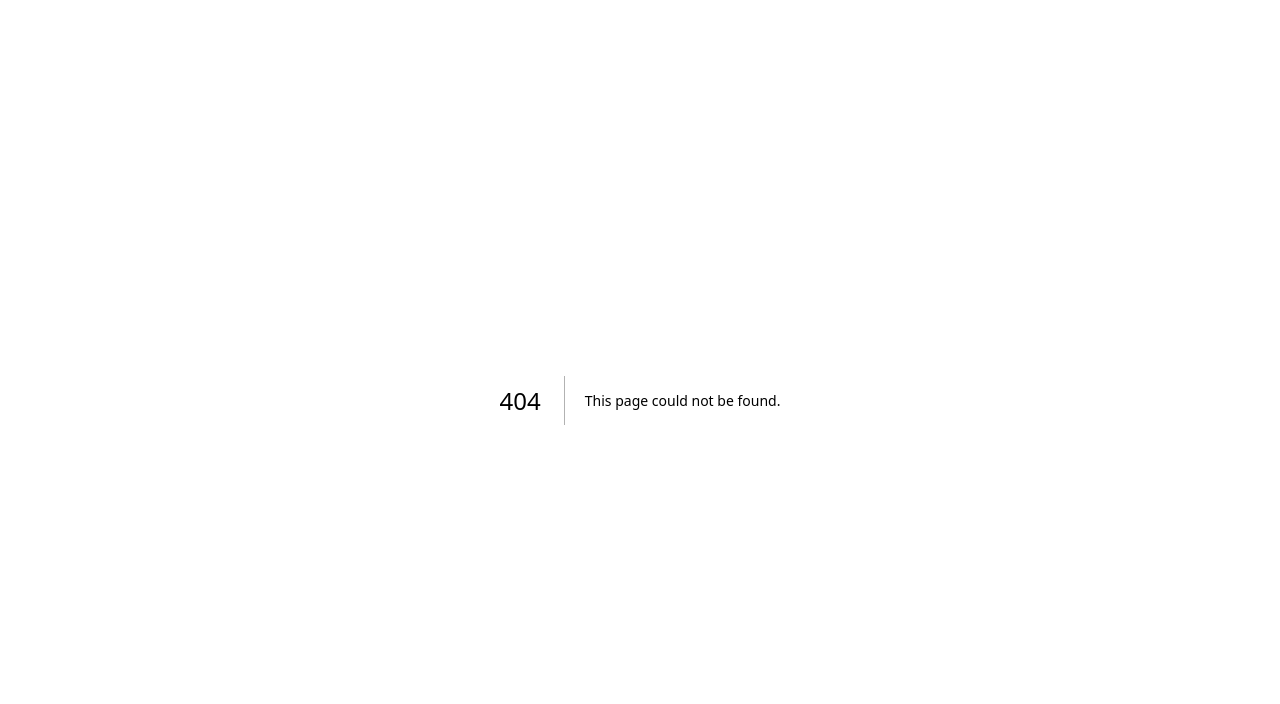
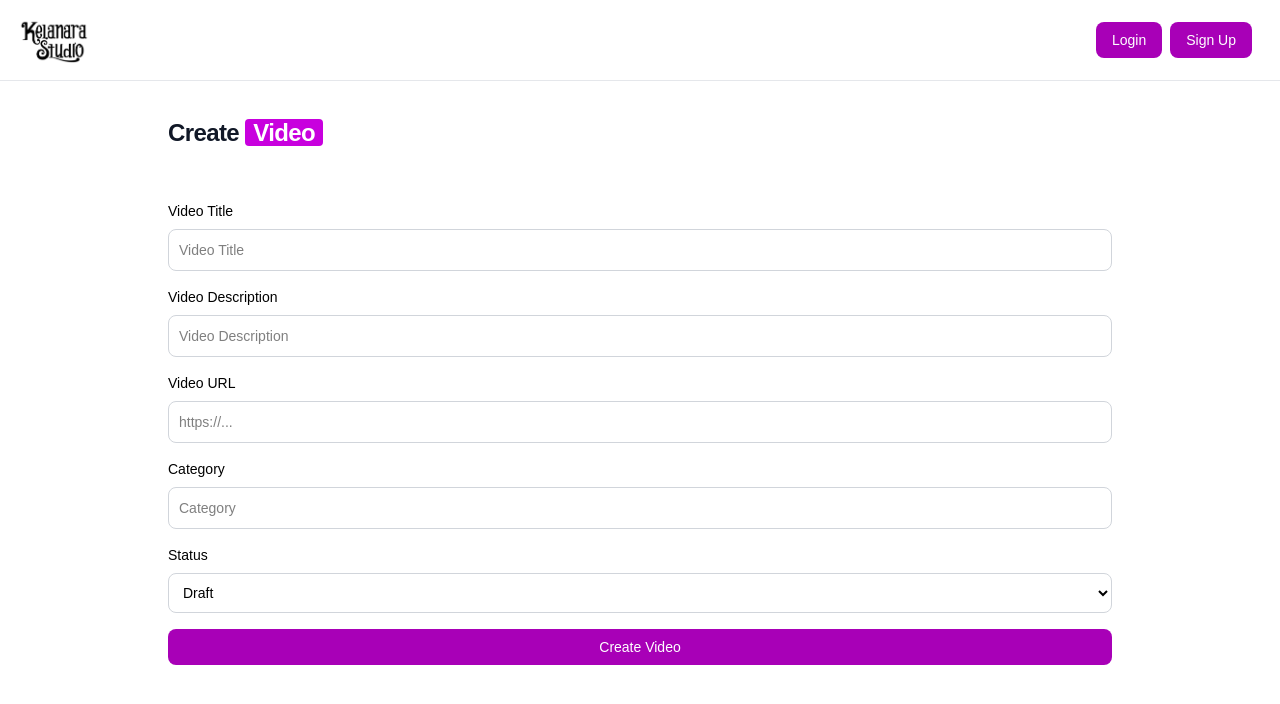
Before and after one commit to rakhanasjaya/kelanara-test, a Next.js app in the folder frontend/kelanara-test/: page /createVideo in a window 1280 px wide. Before the commit this address had no page. Shown: the top 704 px of the page. Built offline with nearby package versions, Linux system fonts and the light colour scheme.

Commit message:
feat: finish

```diff
--- /dev/null
+++ b/frontend/kelanara-test/components/inputSecond.js
@@ -0,0 +1,16 @@
+export default function InputSecondary({ label, className = "", ...props }) {
+    return (
+        <div className={`text-black ${className}`}>
+            <label
+                htmlFor={props.id}
+                className="block mb-2 text-sm font-medium text-black"
+            >
+                {label}
+            </label>
+            <input
+                {...props}
+                className="bg-transparent border border-gray-300 text-black text-sm rounded-lg focus:ring-blue-500 focus:border-blue-500 block w-full p-2.5"
+            />
+        </div>
+    );
+}
--- a/frontend/kelanara-test/components/navbar.js
+++ b/frontend/kelanara-test/components/navbar.js
@@ -6,16 +6,20 @@ import Button from "./button";
 
 export default function Navbar() {
     const [token, setToken] = useState(null);
+    const [role, setRole] = useState(null);
 
     useEffect(() => {
         setToken(localStorage.getItem("token"));
+        setRole(localStorage.getItem("role"));
     }, []);
 
     const handleLogout = () => {
         localStorage.removeItem("token");
+        localStorage.removeItem("role"); // Clear role if needed
         setToken(null);
         window.location.href = "/login"; // Redirect to login page after logout
     };
+
     return (
         <nav className="bg-white w-full z-20 top-0 left-0 border-b border-gray-200">
             <div className="max-w-screen-xl flex flex-wrap items-center justify-between mx-auto p-4">
@@ -45,6 +49,11 @@ export default function Navbar() {
                                 </Link>
                             </>
                         )}
+                        {role === "admin" && (
+                            <Link href="/adminDashboard">
+                                <Button>Admin Dashboard</Button>
+                            </Link>
+                        )}
                     </div>
 
                     <button
--- a/frontend/kelanara-test/src/app/adminDashboard/page.js
+++ b/frontend/kelanara-test/src/app/adminDashboard/page.js
@@ -1,8 +1,94 @@
+"use client";
+import React, { useState, useEffect } from "react";
 import Button from "../../../components/button";
 import Layout from "../../../components/layout/layout";
 import Navbar from "../../../components/navbar";
 
 export default function AdminDashboard() {
+    const [token, setToken] = useState(null);
+    const [videos, setVideos] = useState([]);
+    const [loading, setLoading] = useState(true);
+    const [error, setError] = useState(null);
+
+    // Daftar opsi status — sesuaikan dengan yang disediakan backend
+    const statusOptions = ["draft", "published"];
+
+    // Ambil token
+    useEffect(() => {
+        const t = localStorage.getItem("token");
+        setToken(t);
+    }, []);
+
+    // Fetch drafts
+    useEffect(() => {
+        if (!token) {
+            setLoading(false);
+            return;
+        }
+        fetch("http://localhost:4000/videos/drafts", {
+            headers: {
+                "Content-Type": "application/json",
+                Authorization: `Bearer ${token}`,
+            },
+        })
+            .then((res) => {
+                if (!res.ok) throw new Error(`HTTP ${res.status}`);
+                return res.json();
+            })
+            .then((json) => {
+                setVideos(json.data || []);
+            })
+            .catch((err) => {
+                console.error(err);
+                setError(err.message);
+            })
+            .finally(() => {
+                setLoading(false);
+            });
+    }, [token]);
+
+    // di komponen React-mu
+    const updateStatus = async (id, newStatus) => {
+        try {
+            const res = await fetch(
+                `http://localhost:4000/videos/update/${id}`,
+                {
+                    method: "POST",
+                    headers: {
+                        "Content-Type": "application/json",
+                        Authorization: `Bearer ${token}`,
+                    },
+                    // cukup kirim status saja
+                    body: JSON.stringify({ status: newStatus }),
+                    // mode cors kalau perlu
+                    mode: "cors",
+                }
+            );
+            if (!res.ok) {
+                const body = await res.json().catch(() => ({}));
+                throw new Error(body.message || `Error ${res.status}`);
+            }
+            // sukses — kalau mau, panggil ulang fetch list atau tampil toast
+        } catch (err) {
+            console.error("Update status error:", err);
+            setError(err.message);
+            // rollback UI
+            setVideos((vs) =>
+                vs.map((v) =>
+                    v.id === id
+                        ? {
+                              ...v,
+                              status: videos.find((x) => x.id === id).status,
+                          }
+                        : v
+                )
+            );
+        }
+    };
+
+    if (loading) return <p className="p-4">Loading drafts…</p>;
+    if (error) return <p className="p-4 text-red-600">Error: {error}</p>;
+
     return (
         <div className="bg-white min-h-screen">
             <Navbar />
@@ -12,43 +98,18 @@ export default function AdminDashboard() {
                         Dashboard Panel{" "}
                         <mark className="px-2 text-white bg-fuchsia-600 rounded-sm">
                             Admin
-                        </mark>{" "}
+                        </mark>
                     </h1>
-                    <div className="grid grid-cols-3 h-72 gap-6 overflow-hidden">
-                        <div className="h-full w-full object-cover rounded-2xl overflow-hidden">
-                            <img
-                                src="https://flowbite.com/docs/images/carousel/carousel-1.svg"
-                                alt="..."
-                                className="h-full w-full object-cover"
-                            />
-                        </div>
-                        <div className="h-full w-full object-cover rounded-2xl overflow-hidden">
-                            <img
-                                src="https://flowbite.com/docs/images/carousel/carousel-1.svg"
-                                alt="..."
-                                className="h-full w-full object-cover"
-                            />
-                        </div>
-                        <div className="h-full w-full object-cover rounded-2xl overflow-hidden">
-                            <img
-                                src="https://flowbite.com/docs/images/carousel/carousel-1.svg"
-                                alt="..."
-                                className="h-full w-full object-cover"
-                            />
-                        </div>
-                    </div>
                 </div>
 
                 <div className="relative overflow-x-auto shadow-md sm:rounded-lg">
-                    <table className="w-full text-sm text-left rtl:text-right text-gray-500">
-                        <caption className="p-5 text-lg font-semibold text-left rtl:text-right text-gray-900 bg-white">
-                            Our products
+                    <table className="w-full text-sm text-left text-gray-500">
+                        <caption className="p-5 text-lg font-semibold text-left text-gray-900 bg-white">
+                            Our Video
                             <div className="flex justify-between">
                                 <p className="mt-1 text-sm font-normal text-gray-500">
                                     Browse a list of Flowbite products designed
-                                    to help you work and play, stay organized,
-                                    get answers, keep in touch, grow your
-                                    business, and more.
+                                    to help you work and play…
                                 </p>
                                 <Button>Apply Changes</Button>
                             </div>
@@ -56,84 +117,76 @@ export default function AdminDashboard() {
 
                         <thead className="text-xs text-gray-700 uppercase bg-gray-50">
                             <tr>
-                                <th scope="col" className="px-6 py-3">
-                                    Product name
-                                </th>
-                                <th scope="col" className="px-6 py-3">
-                                    Color
-                                </th>
-                                <th scope="col" className="px-6 py-3">
-                                    Category
-                                </th>
-                                <th scope="col" className="px-6 py-3">
-                                    Price
-                                </th>
-                                <th scope="col" className="px-6 py-3">
-                                    <span className="sr-only">Edit</span>
+                                <th className="px-6 py-3">Title</th>
+                                <th className="px-6 py-3">Url Video</th>
+                                <th className="px-6 py-3">Category</th>
+                                <th className="px-6 py-3">Status</th>
+                                <th className="px-6 py-3">
+                                    <span className="sr-only">
+                                        Change Status
+                                    </span>
                                 </th>
                             </tr>
                         </thead>
                         <tbody>
-                            <tr className="bg-white border-b border-gray-200">
-                                <th
-                                    scope="row"
-                                    className="px-6 py-4 font-medium text-gray-900 whitespace-nowrap"
+                            {videos.map((video) => (
+                                <tr
+                                    key={video.id}
+                                    className="bg-white border-b border-gray-200"
                                 >
-                                    Apple MacBook Pro 17"
-                                </th>
-                                <td className="px-6 py-4">Silver</td>
-                                <td className="px-6 py-4">Laptop</td>
-                                <td className="px-6 py-4">$2999</td>
-                                <td className="px-6 py-4 text-right">
-                                    <a
-                                        href="#"
-                                        className="font-medium text-blue-600 hover:underline"
-                                    >
-                                        Edit
-                                    </a>
-                                </td>
-                            </tr>
-                            <tr className="bg-white border-b border-gray-200">
-                                <th
-                                    scope="row"
-                                    className="px-6 py-4 font-medium text-gray-900 whitespace-nowrap"
-                                >
-                                    Microsoft Surface Pro
-                                </th>
-                                <td className="px-6 py-4">White</td>
-                                <td className="px-6 py-4">Laptop PC</td>
-                                <td className="px-6 py-4">$1999</td>
-                                <td className="px-6 py-4 text-right">
-                                    <a
-                                        href="#"
-                                        className="font-medium text-blue-600 hover:underline"
-                                    >
-                                        Edit
-                                    </a>
-                                </td>
-                            </tr>
-                            <tr className="bg-white">
-                                <th
-                                    scope="row"
-                                    className="px-6 py-4 font-medium text-gray-900 whitespace-nowrap"
-                                >
-                                    Magic Mouse 2
-                                </th>
-                                <td className="px-6 py-4">Black</td>
-                                <td className="px-6 py-4">Accessories</td>
-                                <td className="px-6 py-4">$99</td>
-                                <td className="px-6 py-4 text-right">
-                                    <a
-                                        href="#"
-                                        className="font-medium text-blue-600 hover:underline"
-                                    >
-                                        Edit
-                                    </a>
-                                </td>
-                            </tr>
+                                    <th className="px-6 py-4 font-medium text-gray-900 whitespace-nowrap">
+                                        {video.title}
+                                    </th>
+                                    <td className="px-6 py-4">
+                                        {video.video_url}
+                                    </td>
+                                    <td className="px-6 py-4">
+                                        {video.category}
+                                    </td>
+                                    <td className="px-6 py-4">
+                                        {video.status}
+                                    </td>
+                                    <td className="px-6 py-4">
+                                        <select
+                                            value={video.status}
+                                            onChange={(e) => {
+                                                const newStatus =
+                                                    e.target.value;
+                                                // optimistically update UI
+                                                setVideos((vs) =>
+                                                    vs.map((v) =>
+                                                        v.id === video.id
+                                                            ? {
+                                                                  ...v,
+                                                                  status: newStatus,
+                                                              }
+                                                            : v
+                                                    )
+                                                );
+                                                updateStatus(
+                                                    video.id,
+                                                    newStatus
+                                                );
+                                            }}
+                                            className="border border-gray-300 rounded px-2 py-1"
+                                        >
+                                            {statusOptions.map((opt) => (
+                                                <option key={opt} value={opt}>
+                                                    {opt
+                                                        .charAt(0)
+                                                        .toUpperCase() +
+                                                        opt.slice(1)}
+                                                </option>
+                                            ))}
+                                        </select>
+                                    </td>
+                                </tr>
+                            ))}
                         </tbody>
                     </table>
                 </div>
+
+                <Button className="mt-6">Apply Changes</Button>
             </Layout>
         </div>
     );
--- /dev/null
+++ b/frontend/kelanara-test/src/app/createVideo/page.js
@@ -0,0 +1,145 @@
+"use client";
+import Layout from "../../../components/layout/layout";
+import Navbar from "../../../components/navbar";
+import InputSecondary from "../../../components/inputSecond";
+import Button from "../../../components/button";
+import React from "react";
+import { useRouter } from "next/navigation";
+
+export default function CreateVideo() {
+    const router = useRouter();
+    const [formData, setFormData] = React.useState({
+        title: "",
+        description: "",
+        url: "",
+        category: "",
+        status: "draft",
+    });
+    const [submitting, setSubmitting] = React.useState(false);
+    const [error, setError] = React.useState("");
+
+    const handleChange = (e) => {
+        const { name, value } = e.target;
+        setFormData((prev) => ({ ...prev, [name]: value }));
+    };
+
+    const handleSubmit = async (e) => {
+        e.preventDefault();
+        setSubmitting(true);
+        setError("");
+
+        const token = localStorage.getItem("token");
+        if (!token) {
+            setError("You must be logged in");
+            setSubmitting(false);
+            return;
+        }
+
+        try {
+            const res = await fetch("http://localhost:4000/videos", {
+                method: "POST",
+                headers: {
+                    "Content-Type": "application/json",
+                    Authorization: `Bearer ${token}`,
+                },
+                body: JSON.stringify({
+                    title: formData.title,
+                    description: formData.description,
+                    video_url: formData.url, // kalau backend pakai key video_url
+                    category: formData.category,
+                    status: formData.status,
+                }),
+            });
+
+            if (!res.ok) {
+                const body = await res.json();
+                throw new Error(body.message || `Error ${res.status}`);
+            }
+
+            // sukses: redirect atau bersihkan form
+            router.push("/admin/adminDashboard");
+        } catch (err) {
+            console.error(err);
+            setError(err.message);
+        } finally {
+            setSubmitting(false);
+        }
+    };
+
+    return (
+        <div className="bg-white min-h-screen">
+            <Navbar />
+            <Layout>
+                <h1 className="mb-4 text-lg font-extrabold leading-none tracking-tight text-gray-900 md:text-xl lg:text-2xl">
+                    Create{" "}
+                    <mark className="px-2 text-white bg-fuchsia-600 rounded-sm">
+                        Video
+                    </mark>
+                </h1>
+
+                {error && <p className="text-red-600 mb-4">{error}</p>}
+
+                <form onSubmit={handleSubmit} className="flex flex-col gap-4">
+                    <InputSecondary
+                        label="Video Title"
+                        type="text"
+                        name="title"
+                        placeholder="Video Title"
+                        value={formData.title}
+                        onChange={handleChange}
+                    />
+
+                    <InputSecondary
+                        label="Video Description"
+                        type="text"
+                        name="description"
+                        placeholder="Video Description"
+                        value={formData.description}
+                        onChange={handleChange}
+                    />
+
+                    <InputSecondary
+                        label="Video URL"
+                        type="text"
+                        name="url"
+                        placeholder="https://..."
+                        value={formData.url}
+                        onChange={handleChange}
+                    />
+
+                    <InputSecondary
+                        label="Category"
+                        type="text"
+                        name="category"
+                        placeholder="Category"
+                        value={formData.category}
+                        onChange={handleChange}
+                    />
+
+                    <div>
+                        <label
+                            htmlFor="status"
+                            className="block mb-2 text-sm font-medium text-black"
+                        >
+                            Status
+                        </label>
+                        <select
+                            id="status"
+                            name="status"
+                            value={formData.status}
+                            onChange={handleChange}
+                            className="bg-transparent border border-gray-300 text-black text-sm rounded-lg focus:ring-blue-500 focus:border-blue-500 block w-full p-2.5"
+                        >
+                            <option value="draft">Draft</option>
+                            <option value="published">Published</option>
+                        </select>
+                    </div>
+
+                    <Button type="submit" disabled={submitting}>
+                        {submitting ? "Submitting…" : "Create Video"}
+                    </Button>
+                </form>
+            </Layout>
+        </div>
+    );
+}
--- a/frontend/kelanara-test/tsconfig.json
+++ b/frontend/kelanara-test/tsconfig.json
@@ -1,5 +1,5 @@
-{}
-"compilerOptions": {
+{
+  "compilerOptions": {
     "target": "ES2017",
     "lib": [
       "dom",
```
Also changed, not shown: 1 other file (tests, documents, lock files or other folders).
